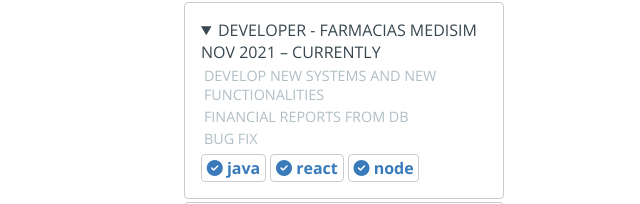
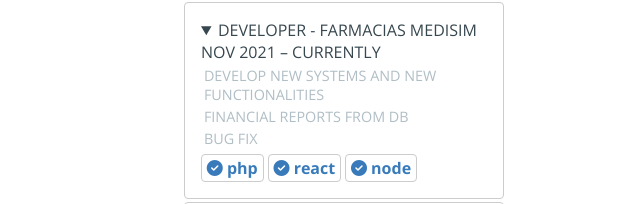
Before and after one commit to galvannus/galvannus.github.io, a plain HTML site: page index.html in a window 1280 px wide. Shown: the part 1426-1630 px from the top of the page, 296-936 px from the left. Drawn offline with nearby package versions, Linux system fonts and the light colour scheme.

Commit message:
Update index.html
Added description

```diff
--- a/index.html
+++ b/index.html
@@ -77,7 +77,7 @@
                 <p>FINANCIAL REPORTS FROM DB</p>
                 <p>BUG FIX</p>
                 <div class="languages">
-                    <i class="fa-solid fa-circle-check programing-languages"><lable> java</lable></i>
+                    <i class="fa-solid fa-circle-check programing-languages"><lable> php</lable></i>
                     <i class="fa-solid fa-circle-check programing-languages"><lable> react</lable></i>
                     <i class="fa-solid fa-circle-check programing-languages"><lable> node</lable></i>
                 </div>
```
